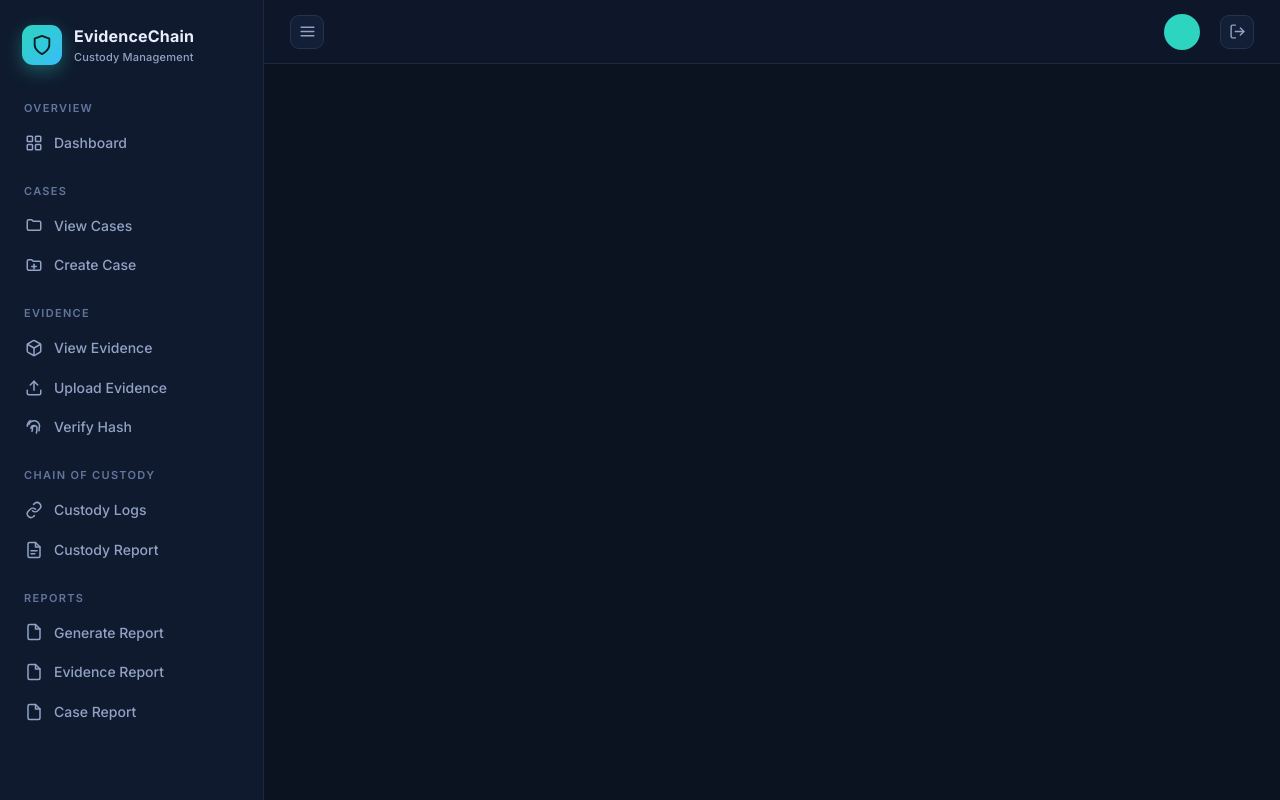
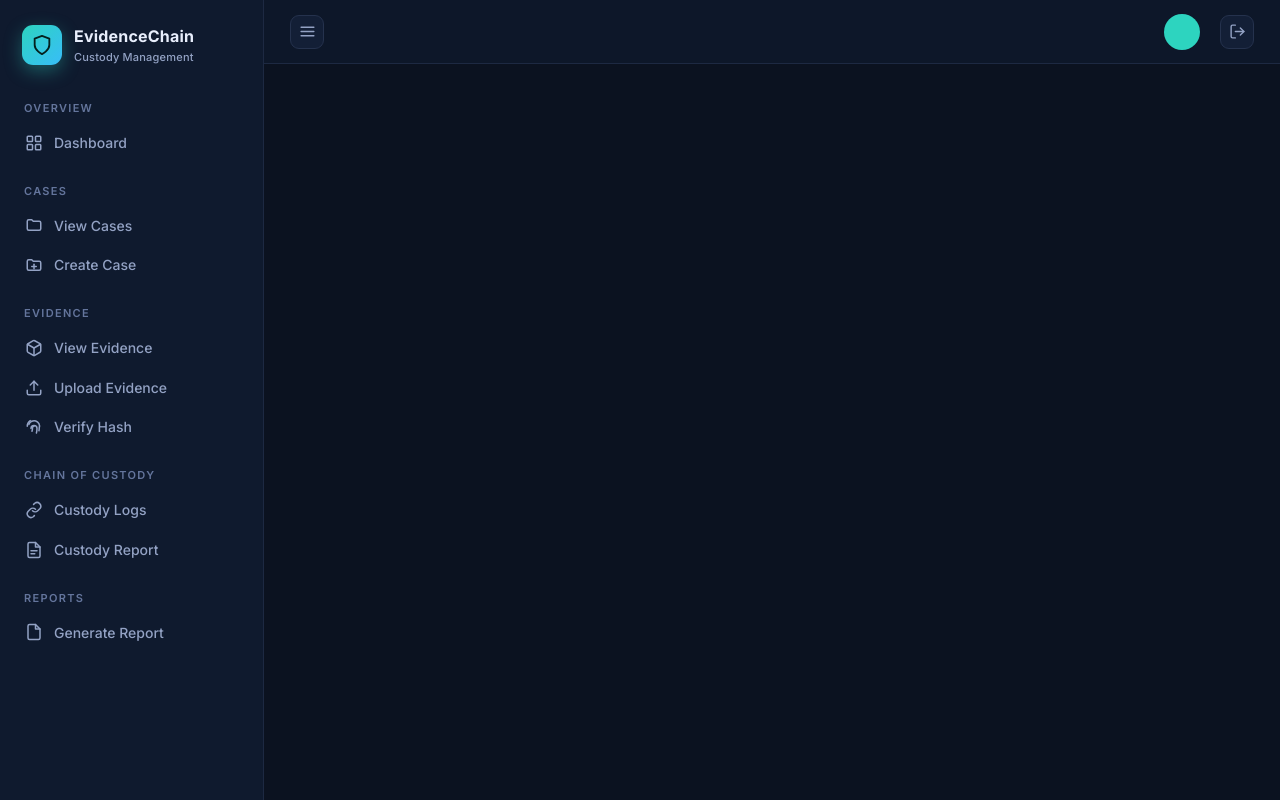
Before and after one commit to Rupesh-001/Digital-Evidence-Management-System, a Python web app: template app/templates/shell.html in a window 1280 px wide. Run offline with Jinja, Linux system fonts and the light colour scheme; the template is opened without the code that fills it, so the values that code supplies are empty.

Commit message:
Remove duplicate report navigation links

```diff
--- a/app/templates/shell.html
+++ b/app/templates/shell.html
@@ -66,14 +66,6 @@
           <svg viewBox="0 0 24 24" fill="none" stroke="currentColor" stroke-width="2" stroke-linecap="round" stroke-linejoin="round"><path d="M14 2H6a2 2 0 0 0-2 2v16a2 2 0 0 0 2 2h12a2 2 0 0 0 2-2V8z"/><polyline points="14 2 14 8 20 8"/></svg>
           <span>Generate Report</span>
         </a>
-        <a class="nav-link {% if active == 'evidence_report' %}active{% endif %}" href="{{ url_for('reports.generate_report') }}#evidence">
-          <svg viewBox="0 0 24 24" fill="none" stroke="currentColor" stroke-width="2" stroke-linecap="round" stroke-linejoin="round"><path d="M14 2H6a2 2 0 0 0-2 2v16a2 2 0 0 0 2 2h12a2 2 0 0 0 2-2V8z"/><polyline points="14 2 14 8 20 8"/></svg>
-          <span>Evidence Report</span>
-        </a>
-        <a class="nav-link {% if active == 'case_report' %}active{% endif %}" href="{{ url_for('reports.generate_report') }}#cases">
-          <svg viewBox="0 0 24 24" fill="none" stroke="currentColor" stroke-width="2" stroke-linecap="round" stroke-linejoin="round"><path d="M14 2H6a2 2 0 0 0-2 2v16a2 2 0 0 0 2 2h12a2 2 0 0 0 2-2V8z"/><polyline points="14 2 14 8 20 8"/></svg>
-          <span>Case Report</span>
-        </a>
       </div>
 
       {% if current_user.is_admin %}
```
